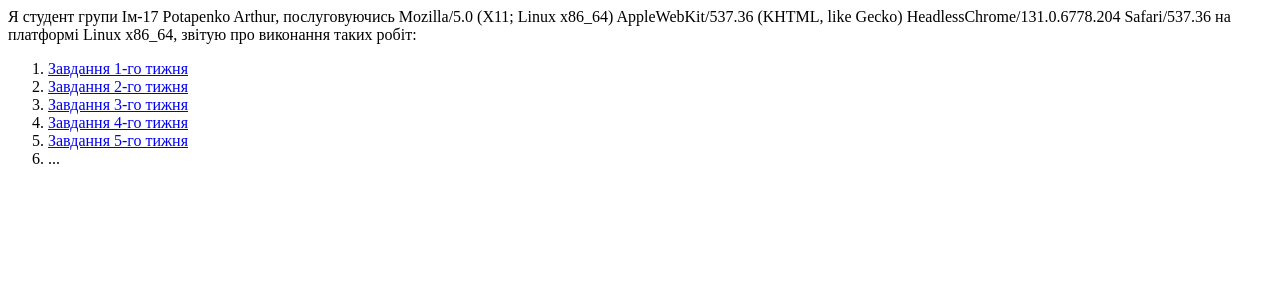
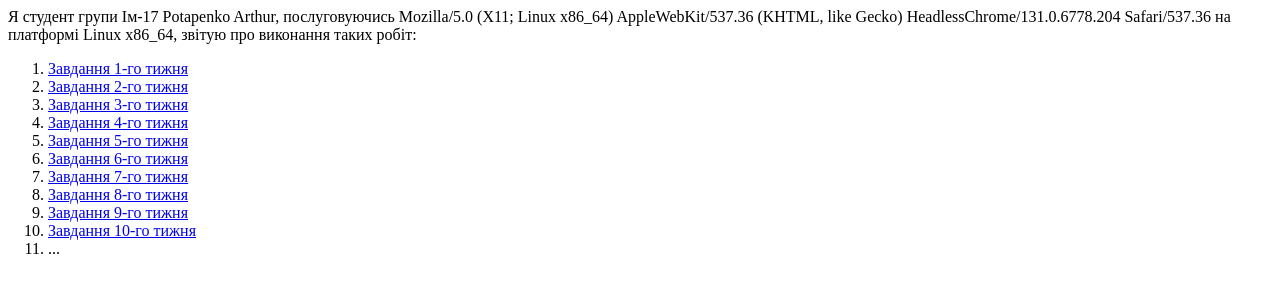
Before and after one commit to potapenkoart99/itde, a plain HTML site: page index.html in a window 1280 px wide. Drawn offline with Linux system fonts and the light colour scheme.

Commit message:
Update index.html

```diff
--- a/index.html
+++ b/index.html
@@ -15,6 +15,11 @@
 <li><a href="week3.html" target="_blank">Завдання 3-го тижня</a></li>
 <li><a href="week4.html" target="_blank">Завдання 4-го тижня</a></li>
 <li><a href="week5.html" target="_blank">Завдання 5-го тижня</a></li>
+<li><a href="week6.html" target="_blank">Завдання 6-го тижня</a></li>
+<li><a href="week7.html" target="_blank">Завдання 7-го тижня</a></li>
+<li><a href="week8.html" target="_blank">Завдання 8-го тижня</a></li>
+<li><a href="week9.html" target="_blank">Завдання 9-го тижня</a></li>
+<li><a href="week10.html" target="_blank">Завдання 10-го тижня</a></li>
 <li>...</li>
 </ol>
 </body>
```
